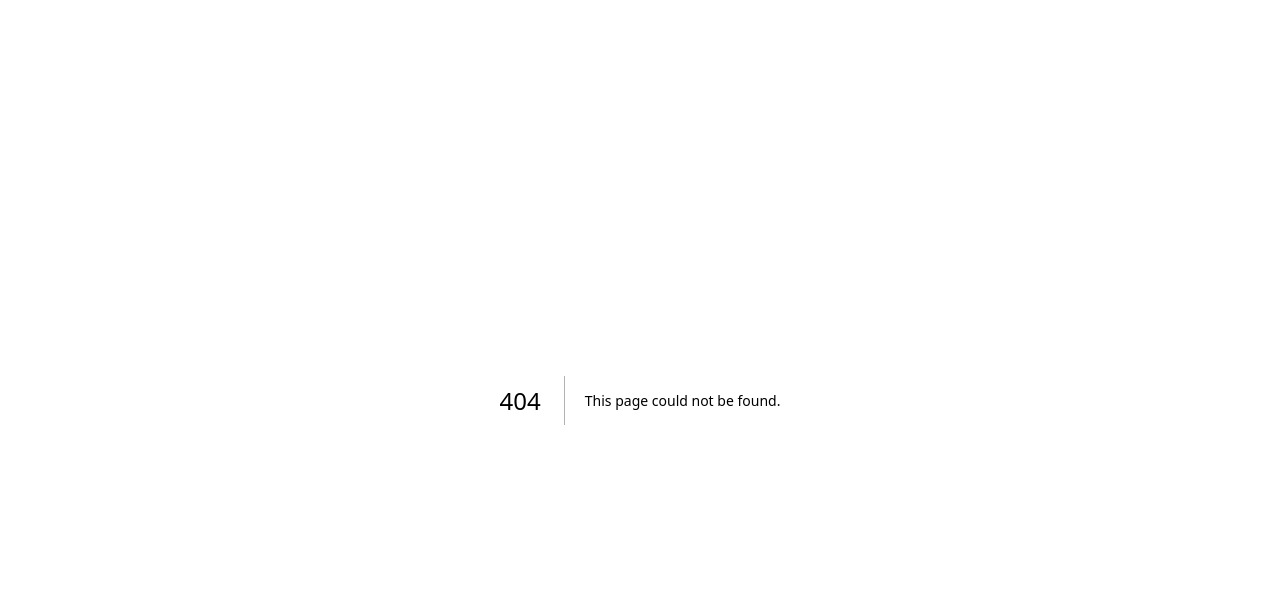
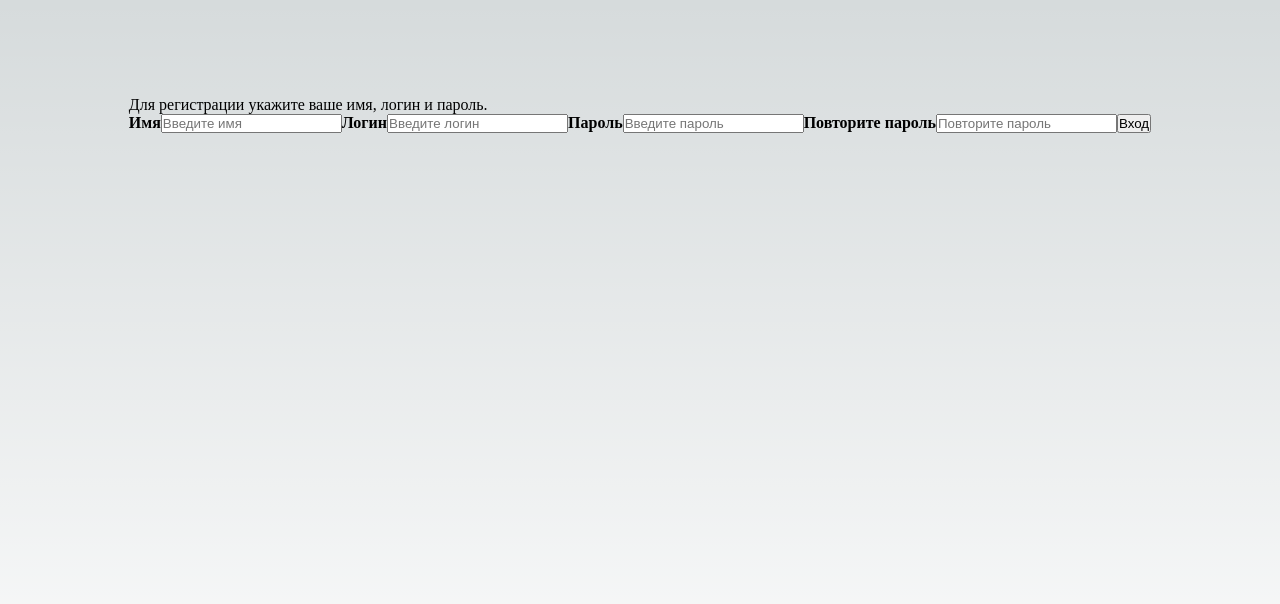
Before and after one commit to Jamon27/nextPasswordManager, a Next.js app in the folder next-password-manager/: page /signup in a window 1280 px wide. Before the commit this address had no page. Shown: the top 604 px of the page. Built offline with nearby package versions, Linux system fonts and the light colour scheme.

Commit message:
Add signup layout

```diff
--- /dev/null
+++ b/next-password-manager/pages/signup.tsx
@@ -0,0 +1,31 @@
+import Head from 'next/head'
+import styles from '../styles/Home.module.css'
+
+export default function Home() {
+  return (
+    <>
+      <Head>
+        <title>Create Next App</title>
+        <meta name="description" content="Simple password manager" />
+        <meta name="viewport" content="width=device-width, initial-scale=1" />
+        <link rel="icon" href="/favicon1.ico" />
+      </Head>
+      <main className={styles.main}>
+        <form>
+          <div className='container'>
+            <p>Для регистрации укажите ваше имя, логин и пароль.</p>
+            <label htmlFor="name"><b>Имя</b></label>
+            <input type="text" placeholder="Введите имя" name="name" required />
+            <label htmlFor="login"><b>Логин</b></label>
+            <input type="text" placeholder="Введите логин" name="login" required />
+            <label htmlFor="password"><b>Пароль</b></label>
+            <input type="password" placeholder="Введите пароль" name="password" required />
+            <label htmlFor="password"><b>Повторите пароль</b></label>
+            <input type="password" placeholder="Повторите пароль" name="repeat-password" required />
+            <button type="submit">Вход</button>
+          </div>
+        </form>
+      </main>
+    </>
+  )
+}
```
